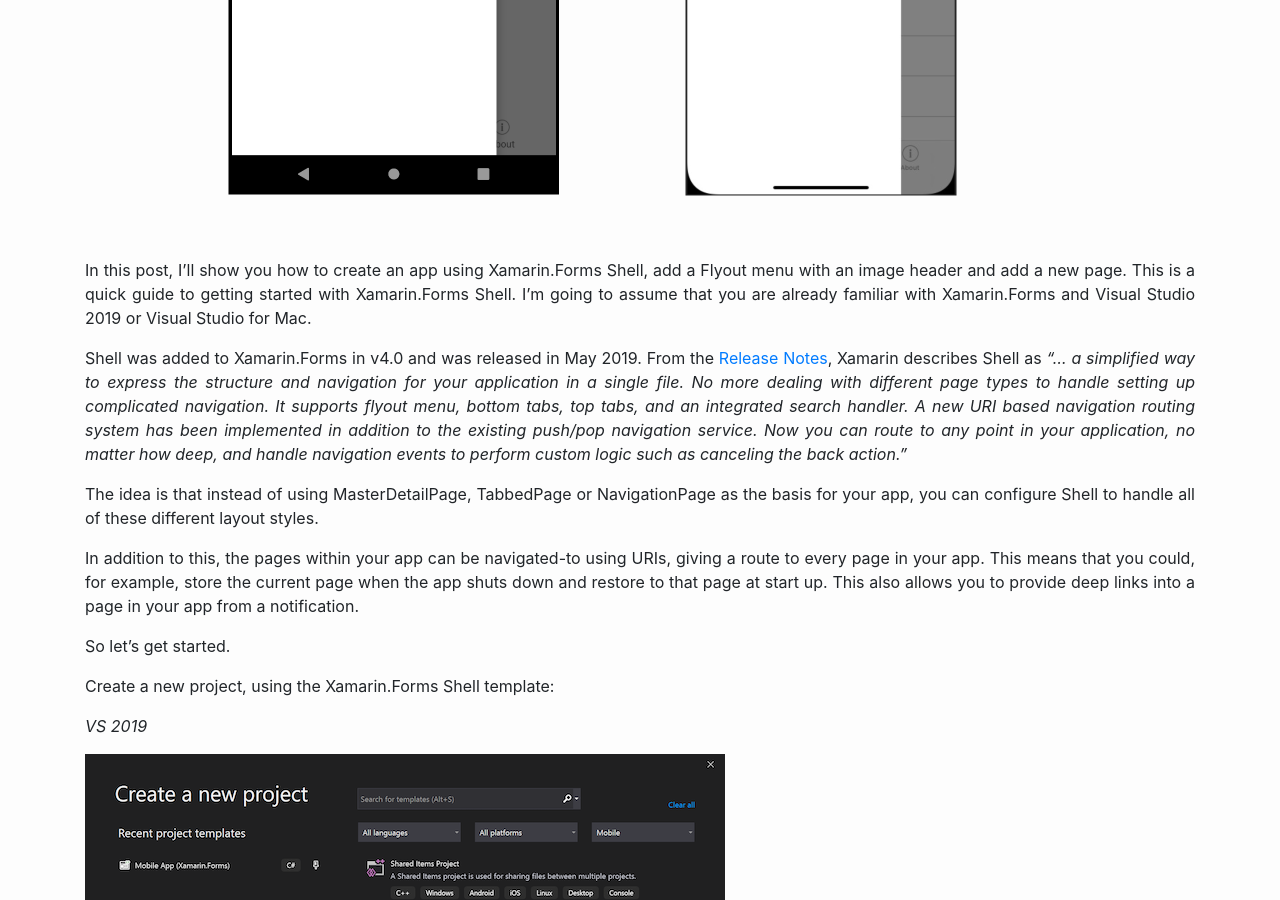
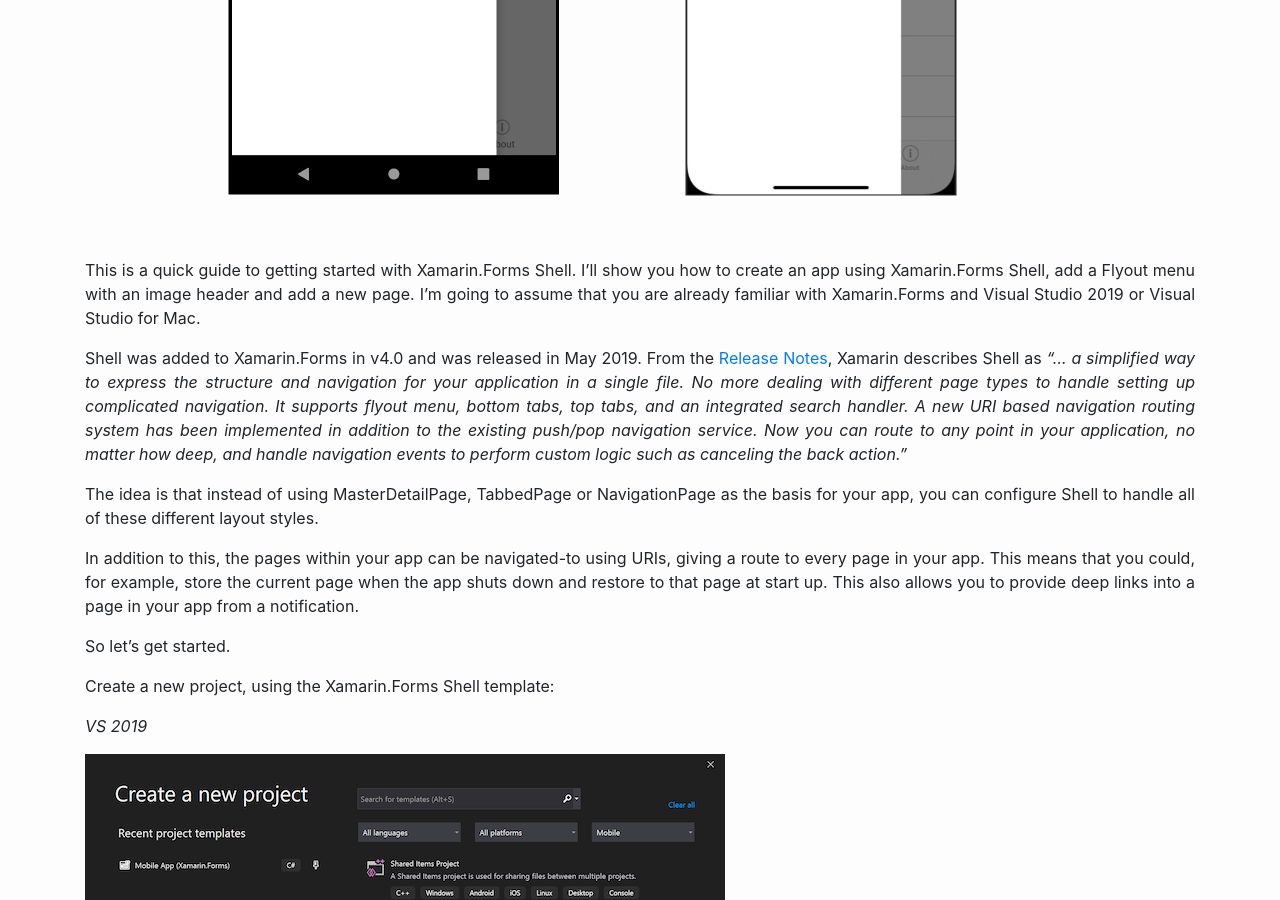
Before and after one commit to Simon3FourStudios/Simon3FourStudios.github.io, a Jekyll site: the page built from _posts/2020-01-27-xamarin-forms-shell.md, in a window 1280 px wide and 900 px high, scrolled down 664 px. Built offline with Jekyll 4.4.1, drawn with Linux system fonts in a browser that asks for light colours; comment, search, counter and statistics services are not loaded; some of the changed text lies outside the part shown.

Commit message:
XFShell post - final tweeks and links added.

```diff
--- a/_posts/2020-01-27-xamarin-forms-shell.md
+++ b/_posts/2020-01-27-xamarin-forms-shell.md
@@ -5,13 +5,12 @@
 author: Simon
 image: /assets/img/2020/01/27/XFShell1024x683.png
 image_thumb: /assets/img/2020/01/27/XFShell240x160.png
-image_alt_text: An image of an Android and iOS app, showing Xamarin.Forms Shell
+image_alt_text: An image of an Android and iOS app, built using Xamarin.Forms Shell
 image_credits:
 tags: xamarin xamarin.forms shell
 ---
 
-In this post, I'll show you how to create an app using Xamarin.Forms Shell, add a Flyout menu with an image header and add a new page.
-This is a quick guide to getting started with Xamarin.Forms Shell. I'm going to assume that you are already familiar with Xamarin.Forms and Visual Studio 2019 or Visual Studio for Mac.
+This is a quick guide to getting started with Xamarin.Forms Shell. I'll show you how to create an app using Xamarin.Forms Shell, add a Flyout menu with an image header and add a new page. I'm going to assume that you are already familiar with Xamarin.Forms and Visual Studio 2019 or Visual Studio for Mac.
 
 Shell was added to Xamarin.Forms in v4.0 and was released in May 2019. From the [Release Notes](https://docs.microsoft.com/en-us/xamarin/xamarin-forms/release-notes/4.0/4.0.0), Xamarin describes Shell as *"... a simplified way to express the structure and navigation for your application in a single file. No more dealing with different page types to handle setting up complicated navigation. It supports flyout menu, bottom tabs, top tabs, and an integrated search handler. A new URI based navigation routing system has been implemented in addition to the existing push/pop navigation service. Now you can route to any point in your application, no matter how deep, and handle navigation events to perform custom logic such as canceling the back action."*
 
```
Also changed, not shown: other parts of _posts/2020-01-27-xamarin-forms-shell.md (+11 -1 lines).
